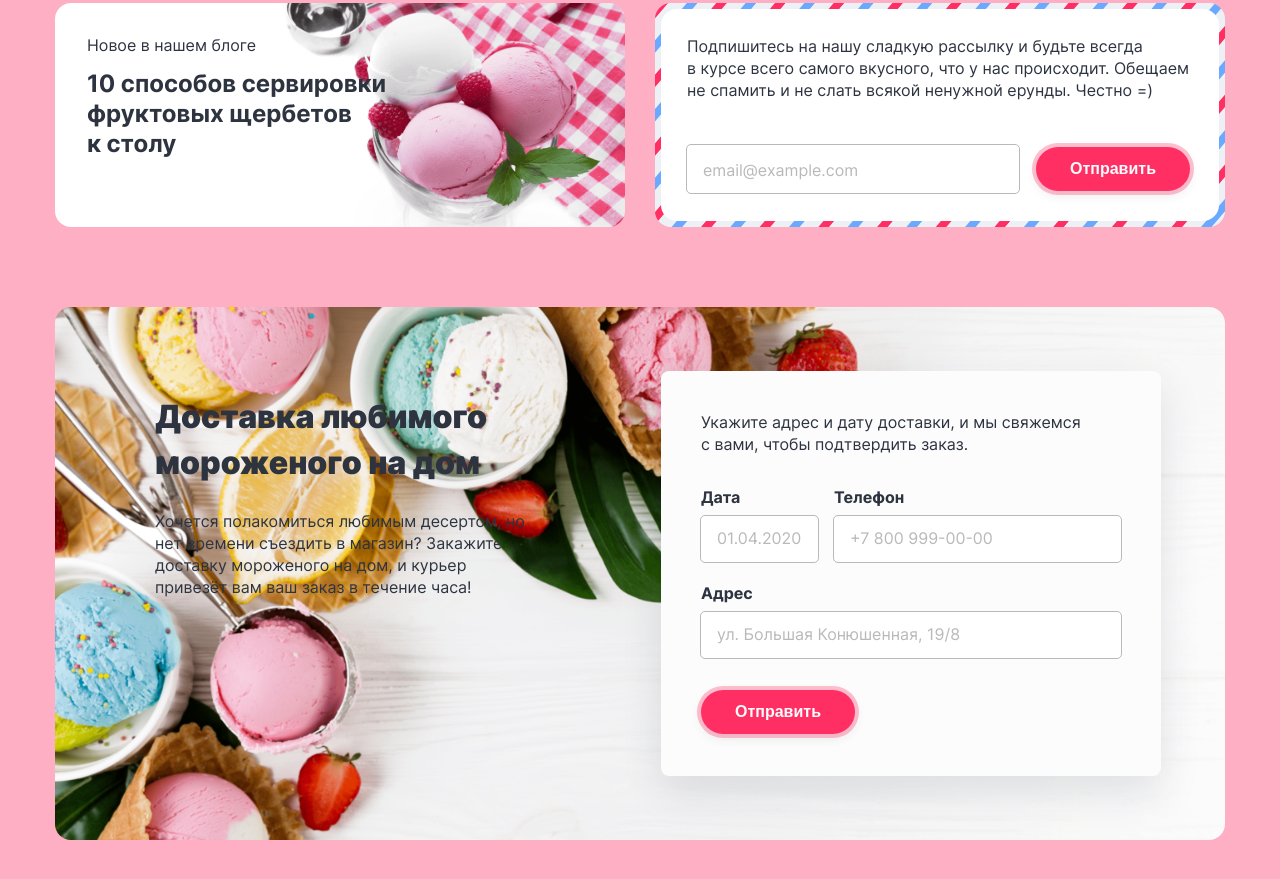
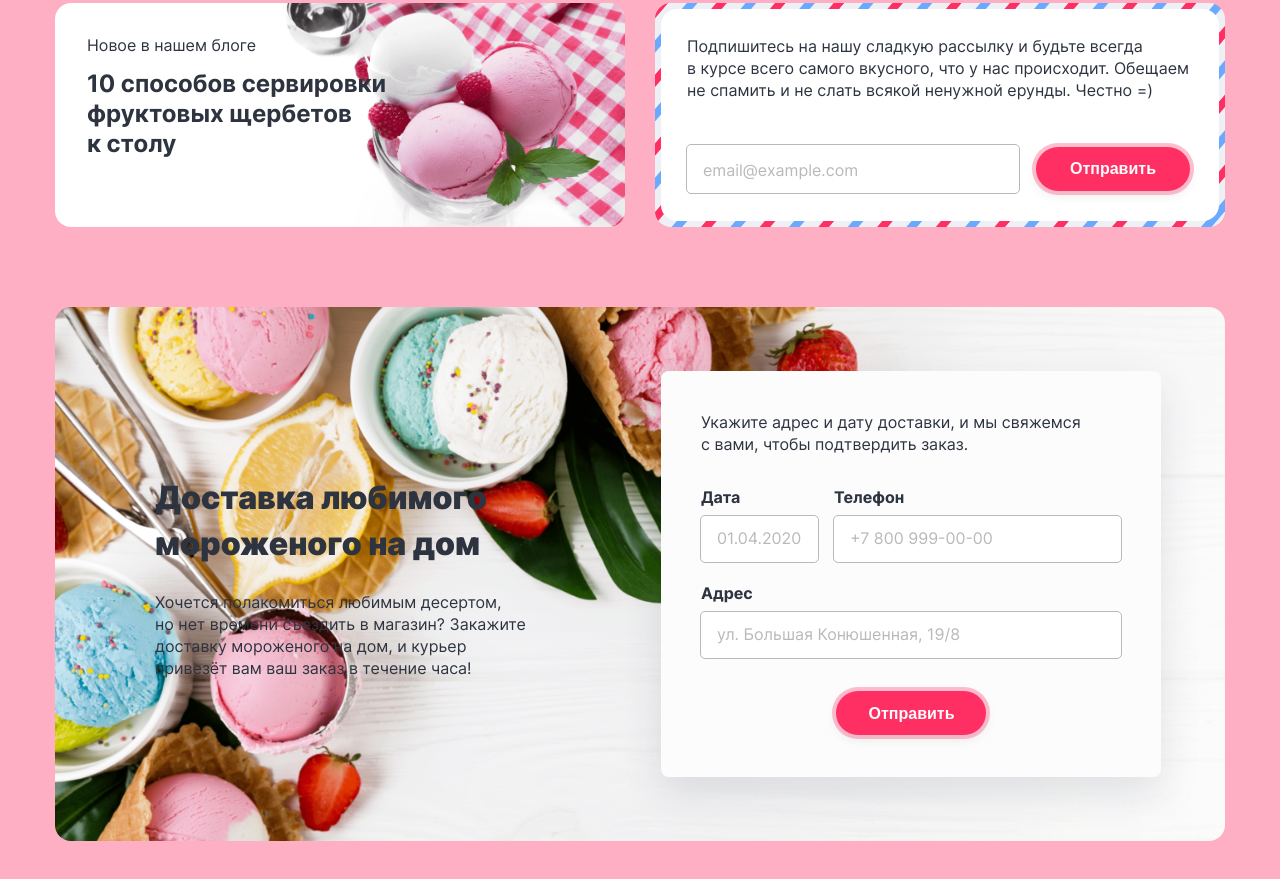
Before and after one commit to htmlacademy-htmlcss/2061793-gllacy-34, a plain HTML site: page index.html in a window 1280 px wide. Shown: the part 1789-2668 px from the top of the page. Drawn offline with Linux system fonts and the light colour scheme.

Commit message:
Fix styles of dilivery block

```diff
--- a/index.html
+++ b/index.html
@@ -238,13 +238,12 @@
 
         <div class="dilivery__text-container">
           <h2 class="dilivery__title">Доставка любимого мороженого на дом</h2>
-          <p class="dilivery__text">Хочется полакомиться любимым десертом, но нет времени съездить в магазин? Закажите доставку мороженого на дом, и курьер привезёт вам ваш заказ в течение часа!</p>
+          <p class="dilivery__text">Хочется полакомиться любимым десертом, <br>но нет времени съездить в магазин? Закажите доставку мороженого на дом, и курьер привезёт вам ваш заказ в течение часа!</p>
         </div>
 
         <!-- Форма для оформления доставки -->
         <form class="dilivery__form" action="https://echo.htmlacademy.ru/" method="post">
           <p class="dilivery__form-text">Укажите адрес и дату доставки, и мы свяжемся с вами, чтобы подтвердить заказ.</p>
-
           <div class="dilivery__inputs-container">
             <p class="dilivery__data">
               <label class="dilivery__label" for="data-input">Дата</label>
@@ -255,7 +254,6 @@
               <input type="text" class="dilivey__telefone-input input" type="tel" name="telefone-input" id="telefone-input" placeholder="+7 800 999-00-00" required>
             </p>
           </div>
-
           <p class="dilivery__address">
             <label class="dilivery__label" for="address-input">Адрес</label>
             <input type="text" class="dilivery__address-input input" type="text" name="address-input" id="address-input" placeholder="ул. Большая Конюшенная, 19/8" required>
--- a/styles/styles.css
+++ b/styles/styles.css
@@ -702,7 +702,7 @@
   display: flex;
   flex-wrap: wrap;
   justify-content: space-between;
-  align-items: baseline;
+  align-items: center;
 }
 
 .dilivery__text-container {
@@ -710,7 +710,7 @@
 }
 
 .dilivery__title {
-  margin-top: 0;
+  margin-top: 5px;
   margin-bottom: 24px;
   font-weight: 900;
   font-size: 32px;
@@ -718,6 +718,7 @@
 }
 
 .dilivery__text {
+  margin: 0;
   font-size: 16px;
   line-height: 22px;
 }
@@ -730,6 +731,8 @@
   background-color: #FCFCFC;
   border-radius: 8px;
   box-shadow: 0 15px 40px rgba(45, 52, 64, 0.12);
+  display: flex;
+  flex-direction: column;
 }
 
 .dilivery__form-text {
@@ -747,7 +750,7 @@
 }
 
 .dilivery__address {
-  margin-bottom: 32px;
+  margin-bottom: 33px;
 }
 
 .dilivery__label {
@@ -788,5 +791,5 @@
 
 .dilivery__button {
   margin: 0 auto;
-  padding: 12px 34px;
+  padding: 13px 32px 11px 33px;
 }
```
